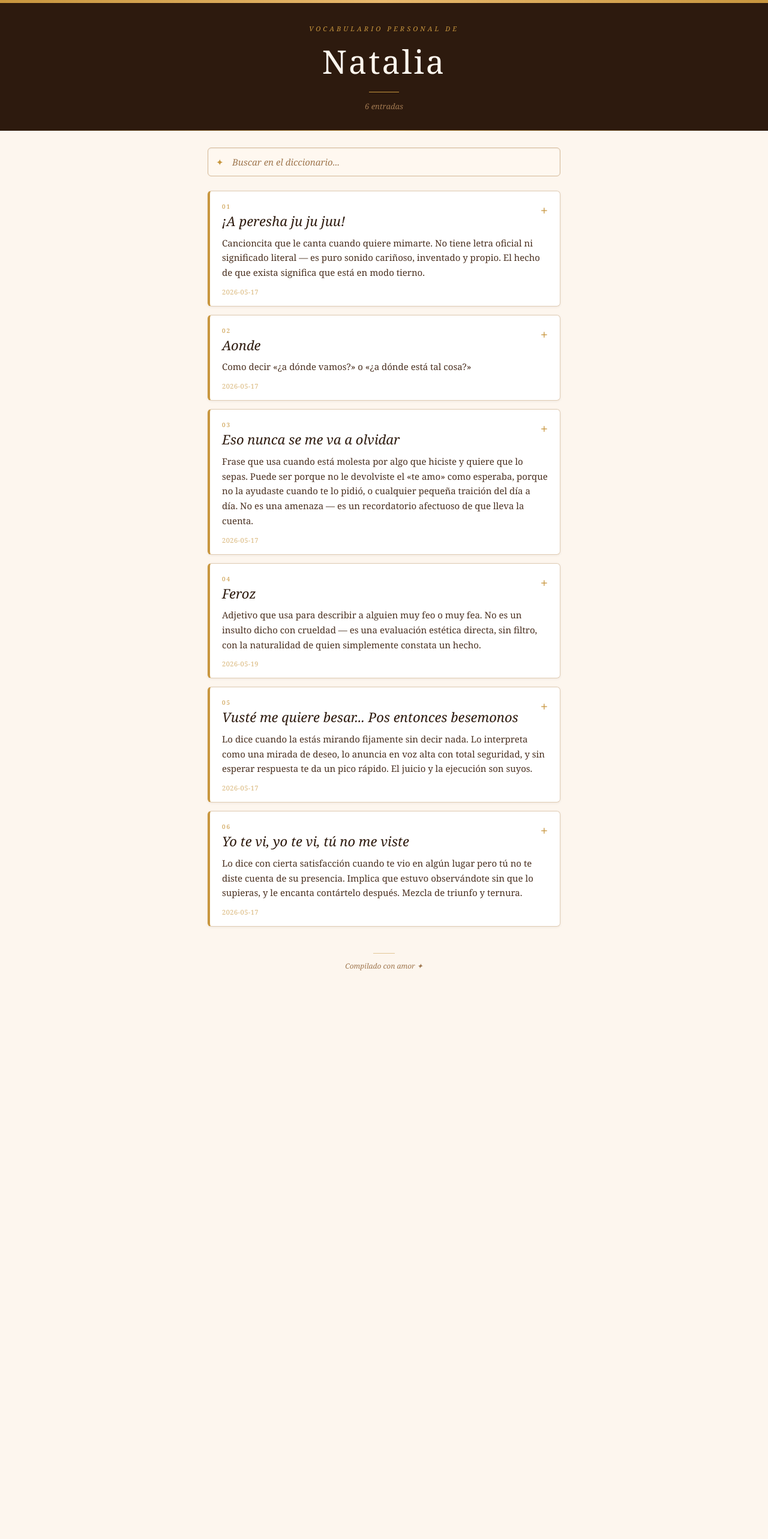
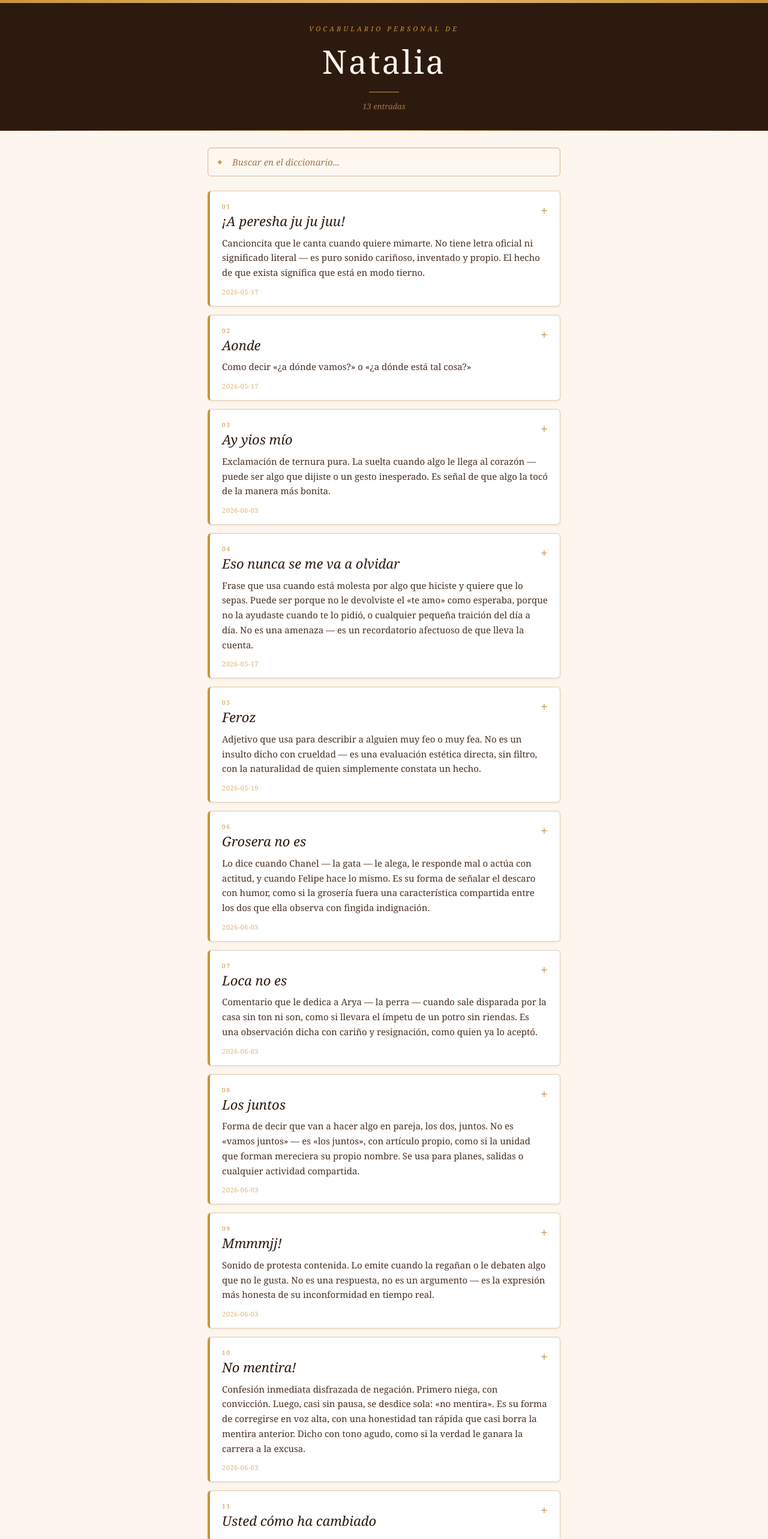
Before and after one commit to Dresk76/diccionario-natalia, a React (Vite) app: page / in a window 1280 px wide. Shown: the top 2566 px of the page at 60% size. Before the commit the page ends 1659 px from the top, so only its background shows below. Built offline with nearby package versions, Linux system fonts and the light colour scheme.

Commit message:
agregar 7 entradas nuevas al diccionario

```diff
--- a/src/entries.js
+++ b/src/entries.js
@@ -47,4 +47,53 @@ export const ENTRIES = [
     example: "Vieron a alguien por la calle y soltó sin rodeos: «ese man está muy feroz».",
     date: "2026-05-19",
   },
+  {
+  id: "los-juntos",
+  word: "Los juntos",
+  definition: "Forma de decir que van a hacer algo en pareja, los dos, juntos. No es «vamos juntos» — es «los juntos», con artículo propio, como si la unidad que forman mereciera su propio nombre. Se usa para planes, salidas o cualquier actividad compartida.",
+  example: "«Vamos a ir al centro comercial los juntos.»",
+  date: "2026-06-03",
+  },
+  {
+    id: "ay-yios-mio",
+    word: "Ay yios mío",
+    definition: "Exclamación de ternura pura. La suelta cuando algo le llega al corazón — puede ser algo que dijiste o un gesto inesperado. Es señal de que algo la tocó de la manera más bonita.",
+    example: "Dijiste algo tierno sin querer y soltó: «ay yios mío».",
+    date: "2026-06-03",
+  },
+  {
+    id: "grosera-no-es",
+    word: "Grosera no es",
+    definition: "Lo dice cuando Chanel — la gata — le alega, le responde mal o actúa con actitud, y cuando Felipe hace lo mismo. Es su forma de señalar el descaro con humor, como si la grosería fuera una característica compartida entre los dos que ella observa con fingida indignación.",
+    example: "Chanel le respondió con un maullido brusco cuando la llamó, y dijo: «grosera no es».",
+    date: "2026-06-03",
+  },
+  {
+    id: "loca-no-es",
+    word: "Loca no es",
+    definition: "Comentario que le dedica a Arya — la perra — cuando sale disparada por la casa sin ton ni son, como si llevara el ímpetu de un potro sin riendas. Es una observación dicha con cariño y resignación, como quien ya lo aceptó.",
+    example: "Arya iba jalando con toda la fuerza del mundo en la calle y dijo: «loca no es».",
+    date: "2026-06-03",
+  },
+  {
+    id: "mmmmjj",
+    word: "Mmmmjj!",
+    definition: "Sonido de protesta contenida. Lo emite cuando la regañan o le debaten algo que no le gusta. No es una respuesta, no es un argumento — es la expresión más honesta de su inconformidad en tiempo real.",
+    example: "Le señalaste que ya era hora de dormir y soltó un «mmmmjj!» sin ni siquiera voltear a verte.",
+    date: "2026-06-03",
+  },
+  {
+    id: "no-mentira",
+    word: "No mentira!",
+    definition: "Confesión inmediata disfrazada de negación. Primero niega, con convicción. Luego, casi sin pausa, se desdice sola: «no mentira». Es su forma de corregirse en voz alta, con una honestidad tan rápida que casi borra la mentira anterior. Dicho con tono agudo, como si la verdad le ganara la carrera a la excusa.",
+    example: "Le preguntaste si se estaba durmiendo. Dijo que no. Dos segundos de silencio. «No mentira.»",
+    date: "2026-06-03",
+  },
+  {
+    id: "usted-como-ha-cambiado",
+    word: "Usted cómo ha cambiado",
+    definition: "Lo dice cuando Felipe hace o dice algo que no cuadra con lo que ella esperaba — una respuesta distinta, un gesto nuevo, algo que la sorprende para bien o que le genera duda. Puede ser un cumplido encubierto o una pregunta disfrazada de observación. Detrás siempre hay una Natalia que está leyendo los cambios con atención.",
+    example: "Siempre le dabas un beso de buenos días y un día no lo hiciste. Te miró y dijo: «usted cómo ha cambiado».",
+    date: "2026-06-03",
+  },
 ];
```
